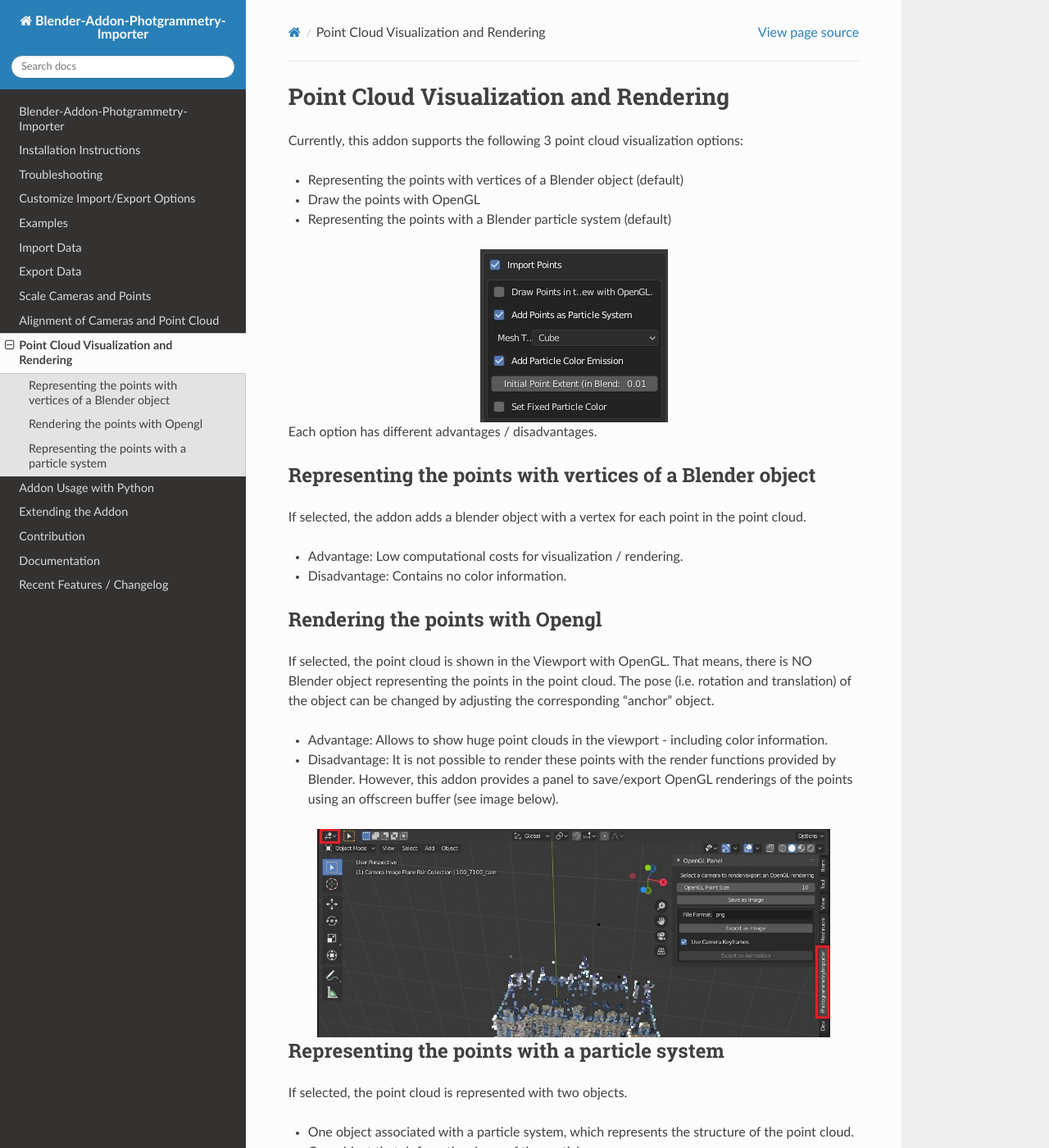
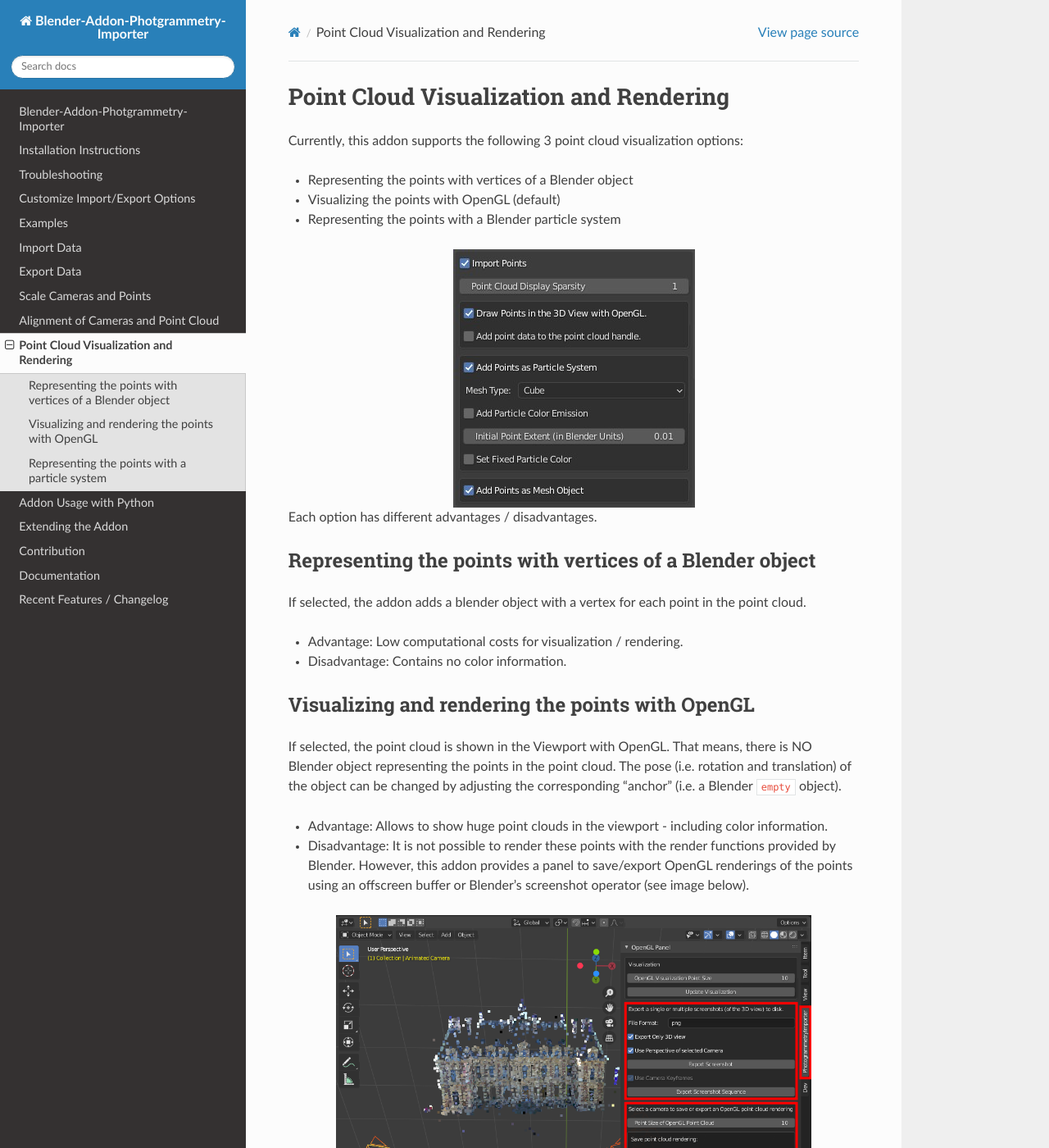
Before and after one commit to SBCV/Blender-Addon-Photogrammetry-Importer, a Sphinx documentation site: the page built from doc/sphinx/source/point_cloud.rst, in a window 1280 px wide and 1400 px high. Shown: the whole window at 82% size. Built offline with Sphinx 7.4.7 and the Read the Docs theme 2.0.0, drawn with Linux system fonts in a browser that asks for light colours; pages that are not in the unit, such as notebooks, are missing from menus.

Commit message:
Update visualization and rendering documentation

```diff
--- a/doc/sphinx/source/point_cloud.rst
+++ b/doc/sphinx/source/point_cloud.rst
@@ -4,11 +4,12 @@
 
 Currently, this addon supports the following 3 point cloud visualization options:
 
-* Representing the points with vertices of a Blender object (default)
-* Draw the points with OpenGL
-* Representing the points with a Blender particle system (default)
+* Representing the points with vertices of a Blender object
+* Visualizing the points with OpenGL (default)
+* Representing the points with a Blender particle system
 
-.. image:: ../../images/import_point_options.jpg
+
+.. image:: ../../images/import_point_options.png
    :scale: 100 %
    :align: center
 
@@ -22,15 +23,15 @@
 * Advantage: Low computational costs for visualization / rendering.
 * Disadvantage: Contains no color information.
 
-Rendering the points with Opengl
-================================
+Visualizing and rendering the points with OpenGL
+================================================
 
-If selected, the point cloud is shown in the Viewport with OpenGL. That means, there is NO Blender object representing the points in the point cloud. The pose (i.e. rotation and translation) of the object can be changed by adjusting the corresponding "anchor" object.
+If selected, the point cloud is shown in the Viewport with OpenGL. That means, there is NO Blender object representing the points in the point cloud. The pose (i.e. rotation and translation) of the object can be changed by adjusting the corresponding "anchor" (i.e. a Blender :code:`empty` object).
 
 * Advantage: Allows to show huge point clouds in the viewport - including color information.
-* Disadvantage: It is not possible to render these points with the render functions provided by Blender. However, this addon provides a panel to save/export OpenGL renderings of the points using an offscreen buffer (see image below).
+* Disadvantage: It is not possible to render these points with the render functions provided by Blender. However, this addon provides a panel to save/export OpenGL renderings of the points using an offscreen buffer or Blender's screenshot operator (see image below).
 
-.. image:: ../../images/opengl_panel.jpg
+.. image:: ../../images/opengl_panel_export.png
    :scale: 60 %
    :align: center
 
```
Also changed, not shown: doc/images/import_point_options.jpg (deleted), doc/images/import_point_options.png (added), doc/images/opengl_panel.jpg (deleted), doc/images/opengl_panel.png (added), doc/images/opengl_panel_export.png (added).
